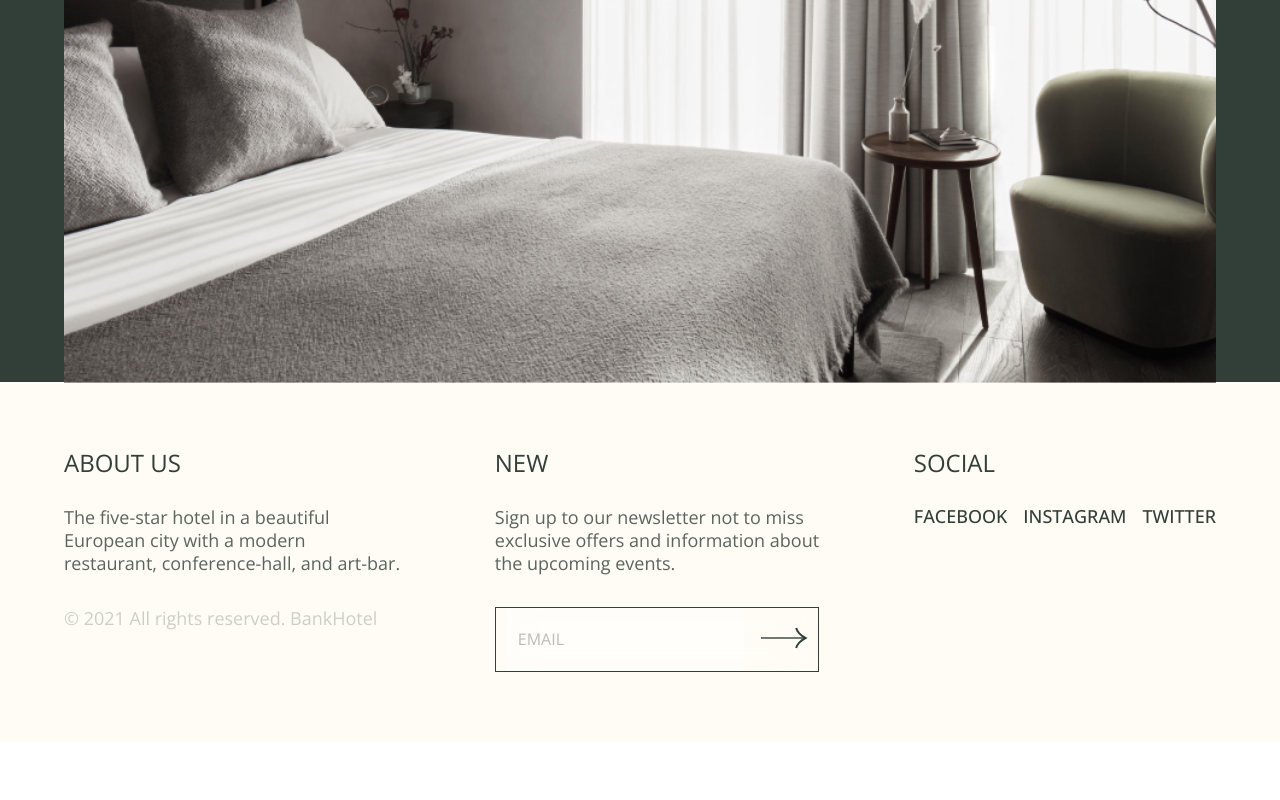
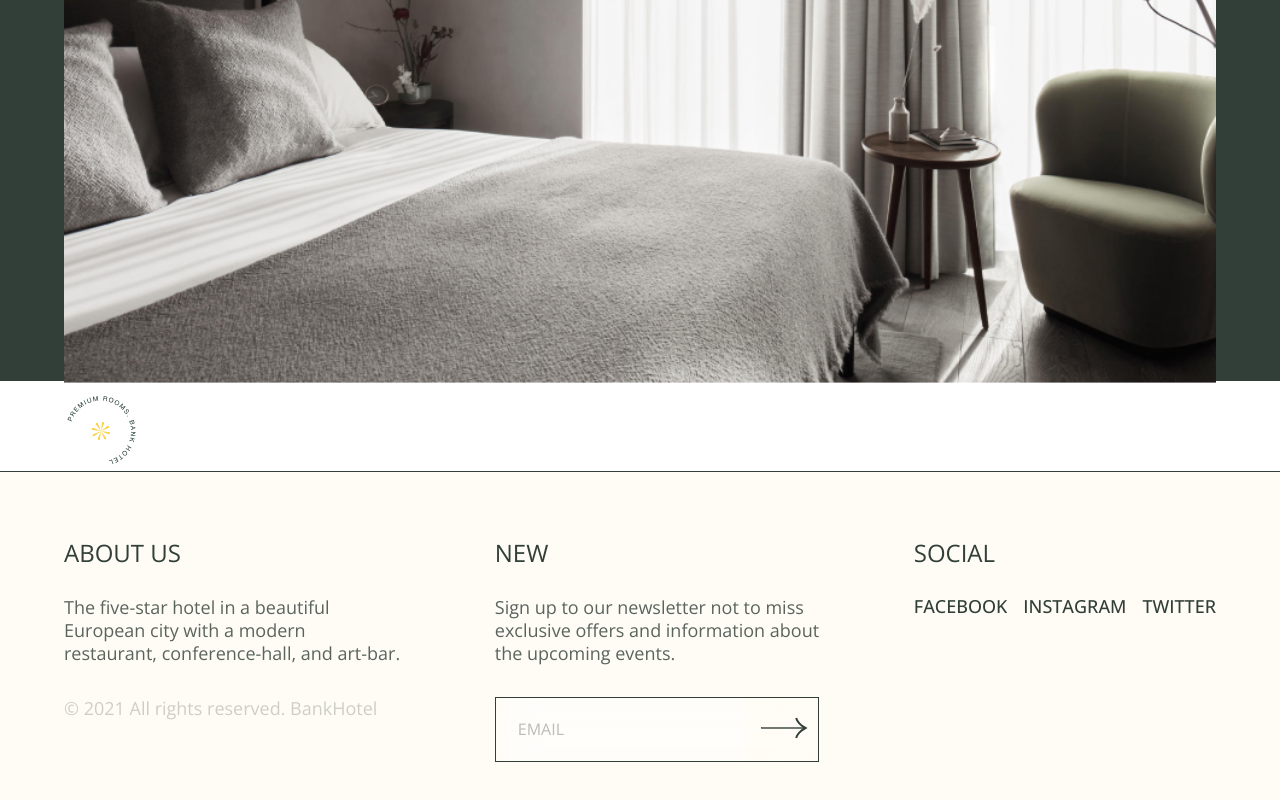
Before and after one commit to gift56/Fullstack-HotelWebsite, a React (Create React App) app: page /rooms in a window 1280 px wide. Shown: the part 1700-2500 px from the top of the page. Before the commit the page ends 2442 px from the top, so only its background shows below. Built offline with nearby package versions, Linux system fonts and the light colour scheme.

Commit message:
added some stuff

```diff
--- a/src/components/RoomsData/RoomOptions.jsx
+++ b/src/components/RoomsData/RoomOptions.jsx
@@ -1,7 +1,7 @@
 import React from "react";
 import MainImg from "../../assets/roomMainImg.png";
 import LeftImg from "../../assets/leftImg.png";
-import Label from "../../assets/Alabel.svg";
+import Label from "../../assets/label2.png";
 import { Container } from "../../styles/Container/container.styled";
 import {
   OptionArea,
@@ -16,7 +16,11 @@ const RoomOptions = () => {
       <Container>
         <OptionArea>
           <OptionLeftArea>
-
+            <div className="imageCon">
+              <div className="label">
+                <img src={Label} alt="label_img" />
+              </div>
+            </div>
           </OptionLeftArea>
           <OptionRightArea></OptionRightArea>
         </OptionArea>
```
Also changed, not shown: src/assets/label2.png (added).
